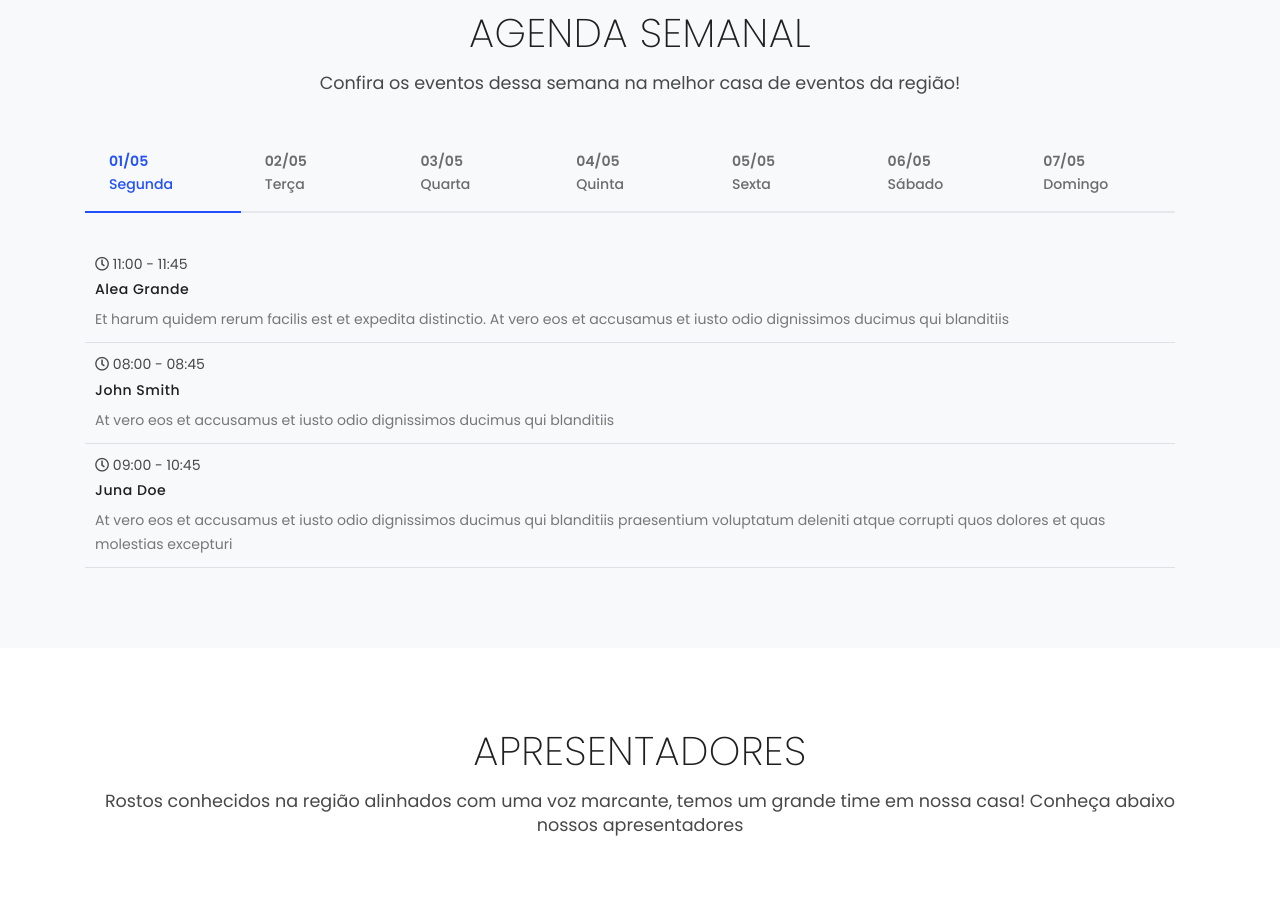
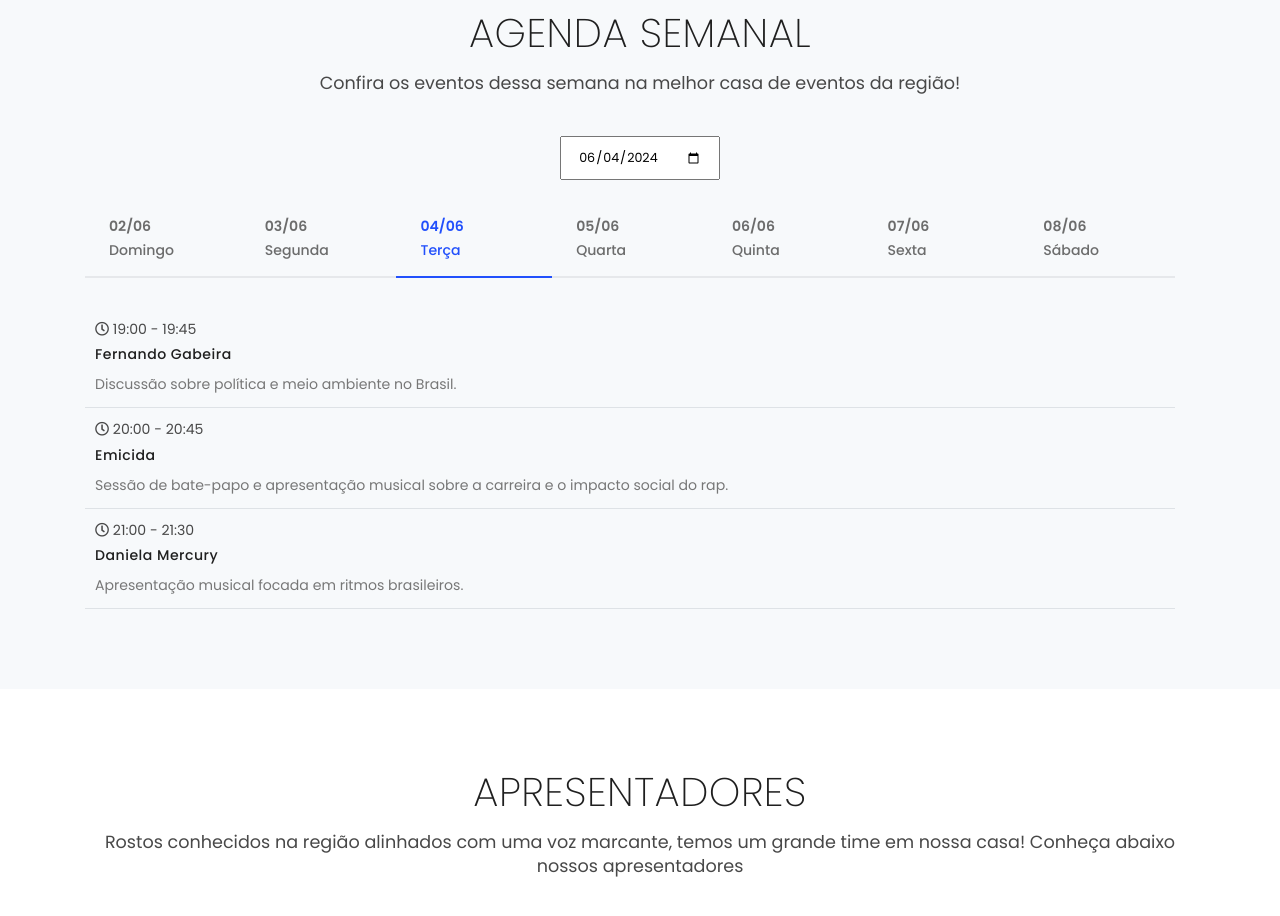
Before and after one commit to AndreyASchneider/site_eventos, a plain HTML site: page index.html in a window 1280 px wide. Shown: the part 1800-2716 px from the top of the page. Drawn offline with Linux system fonts and the light colour scheme; some packages are replaced by stand-ins of ours; files whose address does not match are found by name; a web font is replaced by a local one.

Commit message:
Ajuste na agenda semanal (add datepicker, etc)

```diff
--- a/index.html
+++ b/index.html
@@ -242,145 +242,140 @@
                     <h2>AGENDA SEMANAL</h2>
                     <span class="lead">Confira os eventos dessa semana na melhor casa de eventos da região!</span>
                 </div>
+
+                <div class="datepicker-container d-flex justify-content-center mb-4">
+<!--                    <label for="datepicker">Selecione uma data:</label>-->
+                    <input type="date" id="datepicker" name="datepicker">
+                </div>
+
                 <div class="tabs p-r-20">
                     <ul class="nav nav-tabs nav-justified text-left" id="myTab">
-                        <li class="nav-item"><a href="#day2" class="nav-link active" data-toggle="tab" aria-selected="true"><strong>01/05</strong> <br>Segunda</a></li>
-                        <li class="nav-item"><a href="#day3" class="nav-link" data-toggle="tab"><strong>02/05</strong> <br>Terça</a></li>
-                        <li class="nav-item"><a href="#day4" class="nav-link" data-toggle="tab"><strong>03/05</strong> <br>Quarta</a></li>
-                        <li class="nav-item"><a href="#day5" class="nav-link" data-toggle="tab"><strong>04/05</strong> <br>Quinta</a></li>
-                        <li class="nav-item"><a href="#day6" class="nav-link" data-toggle="tab"><strong>05/05</strong> <br>Sexta</a></li>
-                        <li class="nav-item"><a href="#day7" class="nav-link" data-toggle="tab"><strong>06/05</strong> <br>Sábado</a></li>
-                        <li class="nav-item"><a href="#day1" class="nav-link" data-toggle="tab"><strong>07/05</strong> <br>Domingo</a></li>
+                        <li class="nav-item"><a href="#day1" class="nav-link" data-toggle="tab"><strong id="day1-date">Dia</strong> <br>Domingo</a></li>
+                        <li class="nav-item"><a href="#day2" class="nav-link" data-toggle="tab"><strong id="day2-date">Dia</strong> <br>Segunda</a></li>
+                        <li class="nav-item"><a href="#day3" class="nav-link" data-toggle="tab"><strong id="day3-date">Dia</strong> <br>Terça</a></li>
+                        <li class="nav-item"><a href="#day4" class="nav-link" data-toggle="tab"><strong id="day4-date">Dia</strong> <br>Quarta</a></li>
+                        <li class="nav-item"><a href="#day5" class="nav-link" data-toggle="tab"><strong id="day5-date">Dia</strong> <br>Quinta</a></li>
+                        <li class="nav-item"><a href="#day6" class="nav-link" data-toggle="tab"><strong id="day6-date">Dia</strong> <br>Sexta</a></li>
+                        <li class="nav-item"><a href="#day7" class="nav-link" data-toggle="tab"><strong id="day7-date">Dia</strong> <br>Sábado</a></li>
                     </ul>
                     <div class="tab-content">
                         <div id="day1" class="tab-pane fade">
                             <div class="p-10 border-bottom">
-                                <span><i class="far fa-clock"></i> 09:00 - 10:45</span>
-                                <h5>Juna Doe</h5>
-                                <p class="m-b-0">At vero eos et accusamus et iusto odio dignissimos ducimus qui blanditiis praesentium voluptatum deleniti atque corrupti quos dolores et quas molestias excepturi</p>
+                                <span><i class="far fa-clock"></i> 17:00 - 17:45</span>
+                                <h5>Fábio Jr.</h5>
+                                <p class="m-b-0">Show romântico com os maiores sucessos da carreira.</p>
                             </div>
                             <div class="p-10 border-bottom">
-                                <span><i class="far fa-clock"></i> 11:00 - 11:45</span>
-                                <h5>Alea Grande</h5>
-                                <p class="m-b-0">Et harum quidem rerum facilis est et expedita distinctio. At vero eos et accusamus et iusto odio dignissimos ducimus qui blanditiis</p>
+                                <span><i class="far fa-clock"></i> 18:00 - 18:45</span>
+                                <h5>Roberto Carlos</h5>
+                                <p class="m-b-0">Apresentação especial com grandes clássicos.</p>
                             </div>
                             <div class="p-10 border-bottom">
-                                <span><i class="far fa-clock"></i> 08:00 - 08:45</span>
-                                <h5>John Smith</h5>
-                                <p class="m-b-0">At vero eos et accusamus et iusto odio dignissimos ducimus qui blanditiis</p>
+                                <span><i class="far fa-clock"></i> 19:00 - 19:45</span>
+                                <h5>Chitãozinho & Xororó</h5>
+                                <p class="m-b-0">Show com os maiores sucessos do sertanejo raiz.</p>
                             </div>
                         </div>
-                        <div id="day2" class="tab-pane fade show active">
+                        <div id="day2" class="tab-pane fade">
                             <div class="p-10 border-bottom">
-                                <span><i class="far fa-clock"></i> 11:00 - 11:45</span>
-                                <h5>Alea Grande</h5>
-                                <p class="m-b-0">Et harum quidem rerum facilis est et expedita distinctio. At vero eos et accusamus et iusto odio dignissimos ducimus qui blanditiis</p>
+                                <span><i class="far fa-clock"></i> 14:30 - 16:00</span>
+                                <h5>Ana Maria Braga</h5>
+                                <p class="m-b-0">Palestra sobre culinária brasileira, com demonstrações ao vivo e dicas de receitas.</p>
                             </div>
                             <div class="p-10 border-bottom">
-                                <span><i class="far fa-clock"></i> 08:00 - 08:45</span>
-                                <h5>John Smith</h5>
-                                <p class="m-b-0">At vero eos et accusamus et iusto odio dignissimos ducimus qui blanditiis</p>
+                                <span><i class="far fa-clock"></i> 17:00 - 19:45</span>
+                                <h5>Rita Lobo</h5>
+                                <p class="m-b-0">Workshop de culinária saudável e prática.</p>
                             </div>
-
                             <div class="p-10 border-bottom">
-                                <span><i class="far fa-clock"></i> 09:00 - 10:45</span>
-                                <h5>Juna Doe</h5>
-                                <p class="m-b-0">At vero eos et accusamus et iusto odio dignissimos ducimus qui blanditiis praesentium voluptatum deleniti atque corrupti quos dolores et quas molestias excepturi</p>
+                                <span><i class="far fa-clock"></i> 20:00 - 21:00</span>
+                                <h5>Cláudia Leitte</h5>
+                                <p class="m-b-0">Pequeno show acústico com sucessos da carreira.</p>
                             </div>
                         </div>
                         <div id="day3" class="tab-pane fade">
                             <div class="p-10 border-bottom">
-                                <span><i class="far fa-clock"></i> 08:00 - 08:45</span>
-                                <h5>John Smith</h5>
-                                <p class="m-b-0">At vero eos et accusamus et iusto odio dignissimos ducimus qui blanditiis</p>
+                                <span><i class="far fa-clock"></i> 19:00 - 19:45</span>
+                                <h5>Fernando Gabeira</h5>
+                                <p class="m-b-0">Discussão sobre política e meio ambiente no Brasil.</p>
                             </div>
                             <div class="p-10 border-bottom">
-                                <span><i class="far fa-clock"></i> 11:00 - 11:45</span>
-                                <h5>Alea Grande</h5>
-                                <p class="m-b-0">Et harum quidem rerum facilis est et expedita distinctio. At vero eos et accusamus et iusto odio dignissimos ducimus qui blanditiis</p>
+                                <span><i class="far fa-clock"></i> 20:00 - 20:45</span>
+                                <h5>Emicida</h5>
+                                <p class="m-b-0">Sessão de bate-papo e apresentação musical sobre a carreira e o impacto social do rap.</p>
                             </div>
                             <div class="p-10 border-bottom">
-                                <span><i class="far fa-clock"></i> 08:00 - 08:45</span>
-                                <h5>John Smith</h5>
-                                <p class="m-b-0">At vero eos et accusamus et iusto odio dignissimos ducimus qui blanditiis</p>
-                            </div>
-
-                            <div class="p-10 border-bottom">
-                                <span><i class="far fa-clock"></i> 09:00 - 10:45</span>
-                                <h5>Juna Doe</h5>
-                                <p class="m-b-0">At vero eos et accusamus et iusto odio dignissimos ducimus qui blanditiis praesentium voluptatum deleniti atque corrupti quos dolores et quas molestias excepturi</p>
+                                <span><i class="far fa-clock"></i> 21:00 - 21:30</span>
+                                <h5>Daniela Mercury</h5>
+                                <p class="m-b-0">Apresentação musical focada em ritmos brasileiros.</p>
                             </div>
                         </div>
                         <div id="day4" class="tab-pane fade">
                             <div class="p-10 border-bottom">
-                                <span><i class="far fa-clock"></i> 11:00 - 11:45</span>
-                                <h5>Alea Grande</h5>
-                                <p class="m-b-0">Et harum quidem rerum facilis est et expedita distinctio. At vero eos et accusamus et iusto odio dignissimos ducimus qui blanditiis</p>
+                                <span><i class="far fa-clock"></i> 17:00 - 18:45</span>
+                                <h5>Monja Coen</h5>
+                                <p class="m-b-0">Palestra sobre meditação e equilíbrio emocional.</p>
                             </div>
                             <div class="p-10 border-bottom">
-                                <span><i class="far fa-clock"></i> 08:00 - 08:45</span>
-                                <h5>John Smith</h5>
-                                <p class="m-b-0">At vero eos et accusamus et iusto odio dignissimos ducimus qui blanditiis</p>
+                                <span><i class="far fa-clock"></i> 19:00 - 19:45</span>
+                                <h5>Caetano Veloso</h5>
+                                <p class="m-b-0">Show acústico e intimista com grandes sucessos da carreira.</p>
                             </div>
-
                             <div class="p-10 border-bottom">
-                                <span><i class="far fa-clock"></i> 09:00 - 10:45</span>
-                                <h5>Juna Doe</h5>
-                                <p class="m-b-0">At vero eos et accusamus et iusto odio dignissimos ducimus qui blanditiis praesentium voluptatum deleniti atque corrupti quos dolores et quas molestias excepturi</p>
+                                <span><i class="far fa-clock"></i> 20:00 - 20:45</span>
+                                <h5>Marisa Monte</h5>
+                                <p class="m-b-0">Apresentação musical focada em clássicos da MPB.</p>
                             </div>
                         </div>
                         <div id="day5" class="tab-pane fade">
                             <div class="p-10 border-bottom">
-                                <span><i class="far fa-clock"></i> 11:00 - 11:45</span>
-                                <h5>Alea Grande</h5>
-                                <p class="m-b-0">Et harum quidem rerum facilis est et expedita distinctio. At vero eos et accusamus et iusto odio dignissimos ducimus qui blanditiis</p>
+                                <span><i class="far fa-clock"></i> 18:00 - 19:45</span>
+                                <h5>Paulo Coelho</h5>
+                                <p class="m-b-0">Sessão de autógrafos e palestra sobre suas obras literárias.</p>
                             </div>
                             <div class="p-10 border-bottom">
-                                <span><i class="far fa-clock"></i> 08:00 - 08:45</span>
-                                <h5>John Smith</h5>
-                                <p class="m-b-0">At vero eos et accusamus et iusto odio dignissimos ducimus qui blanditiis</p>
+                                <span><i class="far fa-clock"></i> 20:00 - 20:45</span>
+                                <h5>Gilberto Gil</h5>
+                                <p class="m-b-0">Show ao vivo com sucessos de sua carreira musical.</p>
                             </div>
-
                             <div class="p-10 border-bottom">
-                                <span><i class="far fa-clock"></i> 09:00 - 10:45</span>
-                                <h5>Juna Doe</h5>
-                                <p class="m-b-0">At vero eos et accusamus et iusto odio dignissimos ducimus qui blanditiis praesentium voluptatum deleniti atque corrupti quos dolores et quas molestias excepturi</p>
+                                <span><i class="far fa-clock"></i> 21:00 - 21:45</span>
+                                <h5>Ivete Sangalo</h5>
+                                <p class="m-b-0">Show energético com hits que marcaram a carreira.</p>
                             </div>
                         </div>
                         <div id="day6" class="tab-pane fade">
                             <div class="p-10 border-bottom">
-                                <span><i class="far fa-clock"></i> 11:00 - 11:45</span>
-                                <h5>Alea Grande</h5>
-                                <p class="m-b-0">Et harum quidem rerum facilis est et expedita distinctio. At vero eos et accusamus et iusto odio dignissimos ducimus qui blanditiis</p>
+                                <span><i class="far fa-clock"></i> 22:30 - 23:45</span>
+                                <h5>DJ Regional</h5>
+                                <p class="m-b-0">Aquecendo e embalando o público.</p>
                             </div>
                             <div class="p-10 border-bottom">
-                                <span><i class="far fa-clock"></i> 08:00 - 08:45</span>
-                                <h5>John Smith</h5>
-                                <p class="m-b-0">At vero eos et accusamus et iusto odio dignissimos ducimus qui blanditiis</p>
+                                <span><i class="far fa-clock"></i> 23:45 - 01:45</span>
+                                <h5>Dennis DJ</h5>
+                                <p class="m-b-0">Hit maker do funk brasileiro</p>
                             </div>
-
                             <div class="p-10 border-bottom">
-                                <span><i class="far fa-clock"></i> 09:00 - 10:45</span>
-                                <h5>Juna Doe</h5>
-                                <p class="m-b-0">At vero eos et accusamus et iusto odio dignissimos ducimus qui blanditiis praesentium voluptatum deleniti atque corrupti quos dolores et quas molestias excepturi</p>
+                                <span><i class="far fa-clock"></i> 02:00 - --:--</span>
+                                <h5>Anitta e Pedro Sampaio</h5>
+                                <p class="m-b-0">Show com os maiores sucessos nacionais e internacionais.</p>
                             </div>
                         </div>
                         <div id="day7" class="tab-pane fade">
                             <div class="p-10 border-bottom">
-                                <span><i class="far fa-clock"></i> 11:00 - 11:45</span>
-                                <h5>Alea Grande</h5>
-                                <p class="m-b-0">Et harum quidem rerum facilis est et expedita distinctio. At vero eos et accusamus et iusto odio dignissimos ducimus qui blanditiis</p>
+                                <span><i class="far fa-clock"></i> 21:00 - 22:45</span>
+                                <h5>Henrique e Juliano</h5>
+                                <p class="m-b-0">Show ao vivo com clássicos do sertanejo.</p>
                             </div>
                             <div class="p-10 border-bottom">
-                                <span><i class="far fa-clock"></i> 08:00 - 08:45</span>
-                                <h5>John Smith</h5>
-                                <p class="m-b-0">At vero eos et accusamus et iusto odio dignissimos ducimus qui blanditiis</p>
+                                <span><i class="far fa-clock"></i> 23:00 - 00:30</span>
+                                <h5>Maiara e Maraísa</h5>
+                                <p class="m-b-0">Show com os maiores sucessos da sofrência.</p>
                             </div>
-
                             <div class="p-10 border-bottom">
-                                <span><i class="far fa-clock"></i> 09:00 - 10:45</span>
-                                <h5>Juna Doe</h5>
-                                <p class="m-b-0">At vero eos et accusamus et iusto odio dignissimos ducimus qui blanditiis praesentium voluptatum deleniti atque corrupti quos dolores et quas molestias excepturi</p>
+                                <span><i class="far fa-clock"></i> 00:45 - --:--</span>
+                                <h5>Ana Castela</h5>
+                                <p class="m-b-0">Show com grandes hits do sertanejo agro.</p>
                             </div>
                         </div>
                     </div>
@@ -618,16 +613,79 @@
     <!-- Scroll top -->
     <a id="scrollTop"><i class="icon-chevron-up"></i><i class="icon-chevron-up"></i></a>
 
-    <!--Plugins-->
+    <!-- Plugins-->
     <script data-cfasync="false" src="../cdn-cgi/scripts/5c5dd728/cloudflare-static/email-decode.min.js"></script><script src="js/jquery.js"></script>
     <script src="js/plugins.js"></script>
 
-    <!--Template functions-->
+    <!-- Template functions-->
     <script src="js/functions.js"></script>
 
-    <!--Google Maps files-->
+    <!-- Google Maps files-->
     <script async type='text/javascript' src='http://maps.googleapis.com/maps/api/js?key=AIzaSyAKEiCZJG4VdCAsRKpFjW57ZeKj3kZrSrs&callback=initMap&libraries=maps,marker&v=beta'></script>
     <script type="text/javascript" src="plugins/gmap3/gmap3.min.js"></script>
     <script type="text/javascript" src="plugins/gmap3/map-styles.js"></script>
+
+    <!-- Script Datepicker -->
+    <script>
+        document.addEventListener('DOMContentLoaded', function() {
+            // Função para formatar a data
+            function formatDate(date) {
+                const day = ("0" + date.getDate()).slice(-2);
+                const month = ("0" + (date.getMonth() + 1)).slice(-2);
+                return `${day}/${month}`;
+            }
+
+            // Obter elementos do datepicker e das abas da agenda
+            const datepicker = document.getElementById('datepicker');
+            const dayElements = [
+                document.getElementById('day1-date'),
+                document.getElementById('day2-date'),
+                document.getElementById('day3-date'),
+                document.getElementById('day4-date'),
+                document.getElementById('day5-date'),
+                document.getElementById('day6-date'),
+                document.getElementById('day7-date')
+            ];
+
+            // Definir a data mínima para o datepicker (hoje)
+            const today = new Date();
+            datepicker.min = today.toISOString().split('T')[0];
+
+            // Definir a data padrão como hoje
+            datepicker.value = today.toISOString().split('T')[0];
+
+            // Atualizar a agenda com base na data selecionada
+            function updateAgenda(date) {
+                const startOfWeek = new Date(date);
+                const dayOfWeek = startOfWeek.getDay();
+
+                startOfWeek.setDate(startOfWeek.getDate() - dayOfWeek);
+
+                for (let i = 0; i < 7; i++) {
+                    const currentDate = new Date(startOfWeek);
+                    currentDate.setDate(currentDate.getDate() + i);
+                    dayElements[i].innerText = formatDate(currentDate);
+                }
+            }
+
+            // Inicializar a agenda com a data de hoje
+            updateAgenda(today);
+
+            // Atualizar a agenda quando o datepicker mudar
+            datepicker.addEventListener('change', function() {
+                const selectedDate = new Date(this.value);
+                updateAgenda(selectedDate);
+            });
+
+            const dayTabs = document.querySelectorAll('.tab-pane');
+            const dayLinks = document.querySelectorAll('.nav-link');
+            const todayTabIndex = today.getDay();
+
+            dayLinks[todayTabIndex].classList.add('active');
+            dayTabs[todayTabIndex].classList.add('active');
+            dayTabs[todayTabIndex].classList.add('show');
+        });
+    </script>
+    <!-- end Script Datepicker -->
 </body>
 </html>
```
